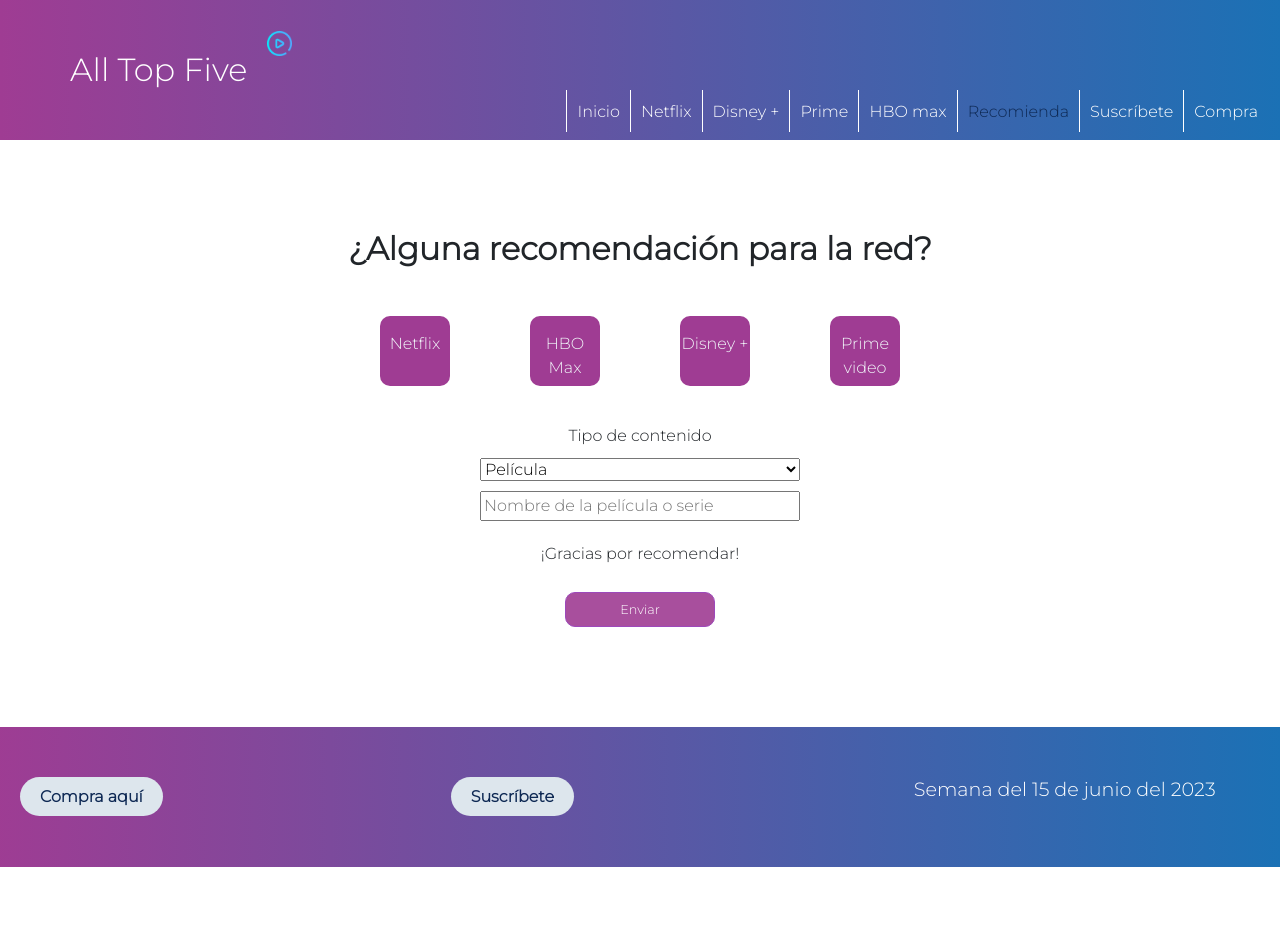
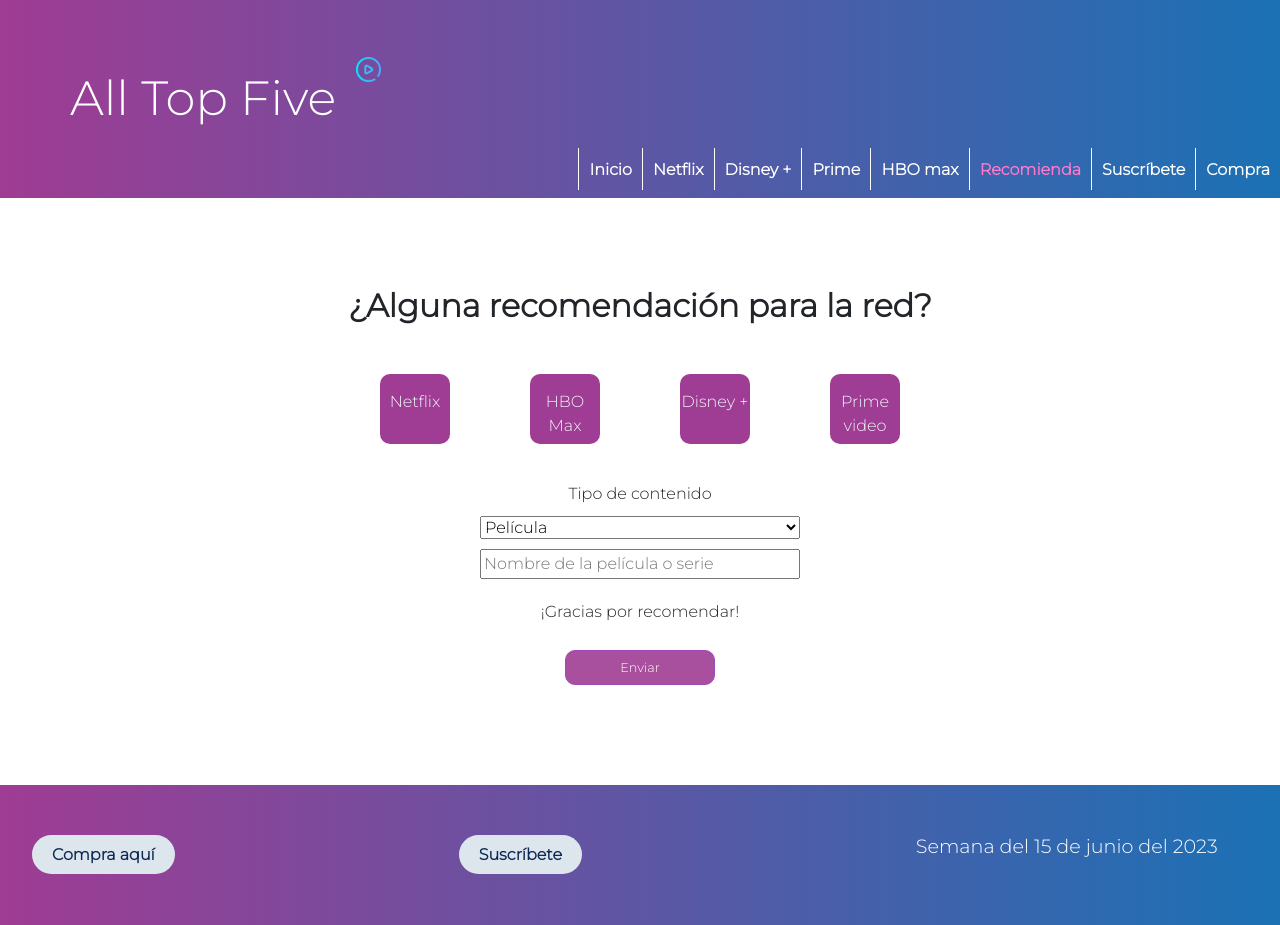
Before and after one commit to Paulatf96/PF-Trujillo, a website: page pages/recomienda.html in a window 1280 px wide. Before the commit the page ends 867 px from the top, so only its background shows below. Drawn offline with nearby package versions, Linux system fonts and the light colour scheme.

Commit message:
cambios styles de Pre-entrega3

```diff
--- a/pages/recomienda.html
+++ b/pages/recomienda.html
@@ -21,6 +21,7 @@
   <link href="../estilos/styles.css" rel="stylesheet">
 </head>
     <body>
+      <div class="container-fluid">
          <!-- Header con navbar de bootstrap -->
       <header class="cabecero col" styles>
         <div class="brand">
@@ -112,6 +113,7 @@
             <p class="date">Semana del <span>15</span> de <span>junio</span> del <span>2023</span></p>
           </div>
       </footer>
+    </div>
       <!-- Links bootstrap popper y js-->
       <script
       src="https://cdn.jsdelivr.net/npm/@popperjs/core@2.11.8/dist/umd/popper.min.js"
--- a/scss/_headerFooter.scss
+++ b/scss/_headerFooter.scss
@@ -25,6 +25,7 @@
     }
     div a {
         text-decoration: none;
+        font-size: 1.5em;
     }
 
     .navbar{
@@ -37,15 +38,16 @@
             border-left: 0.5px solid $textColorContranst;
 
             .nav-link{
-                color: $textColorContranst;
+                color: white;
+                font-weight: bold;
             }
             .active{
-                color: #0E2954;
+                color: #FF79CD;
             }
         }
 
         .nav-item a:hover{
-            color:#0E2954;
+            color:#FF79CD;
         }
     }
 }
--- a/scss/_mediaMobile.scss
+++ b/scss/_mediaMobile.scss
@@ -1,5 +1,6 @@
 @media (max-width:576px){
     /* Inicio media para header */
+
         header {
         display: flex;
         flex-direction: column;
@@ -15,7 +16,6 @@
         .navbar{
             padding: 0;
             margin: 0;
-            padding-left: 10px;
             ul .nav-item{
                 border:none
             }
@@ -25,7 +25,7 @@
             border: white 0.5px solid;
             margin-top: 0;
             position: relative;
-            bottom: 60px;
+            bottom: 30px;
         }
         .navbar-toggler-icon{
             background-image:white;
@@ -56,6 +56,9 @@
         border:none;
     }
     /* Inicio Media para index */
+    body {
+
+        .container-fluid{
         main {
             .sectionIndex1, .sectionIndex2{
                 border-bottom: $SecundaryColorLight solid 0.5px;
@@ -64,7 +67,7 @@
                 margin-left:0;
             }
 
-    }
+
             section.sectionIndex1, section.sectionIndex2, section.sectionIndex3{
 
                 h2{
@@ -79,12 +82,12 @@
 
                 .text{
                     width: 100%;
+                    margin: 0;
                 }
             }
-
-
-
-
+        }
+    }
+    }
    /* Fin media para index */
 
    /* Inicio media para pages */
--- a/scss/_mediaTablet.scss
+++ b/scss/_mediaTablet.scss
@@ -1,4 +1,4 @@
-@media (max-width: 821px) and (min-width:577px) {
+@media (max-width: 835px) and (min-width:577px) {
     body{
         min-height: 100vh;
        }
@@ -40,7 +40,8 @@
                 border: $textColorContranst 0.5px solid;
                 margin-top: 0;
                 position: relative;
-                bottom: 60px;
+                bottom: 65px;
+                right: 240px;
             }
             .navbar-toggler-icon{
                 background-image:$textColorContranst;
--- a/scss/_stylesPages.scss
+++ b/scss/_stylesPages.scss
@@ -1,8 +1,32 @@
 /* Inicio estilos index */
 
+body{
+    min-height: 100vh;
+    display: flex;
+    flex-direction: column;
+}
+
+body .container-fluid{
+    flex: 1;
+    displaY: flex;
+    flex-direction: column;
+    padding: 0;
+
+    main{
+        flex: 1;
+    }
+    .row{
+        margin: 0;
+    }
+
+
+
 main .sectionIndex1, main .sectionIndex2, main .sectionIndex3{
-    margin-left: 10%;
-    margin-right: 10%;
+
+      margin-left: 10%;
+        margin-right: 10%;
+
+
     line-height: 30px;
     color: #191825;
     margin-top: 30px;
@@ -23,7 +47,7 @@
     @extend .text;
     margin-left: 25%;
 }
-
+}
 /* Fin estilos index */
 
 /* Inicio estilos movies pages*/
```
Also changed, not shown: index.html (+2 -2 lines), estilos/styles.css, 1 other file. Lines whose indentation alone changed are shown as unchanged.
